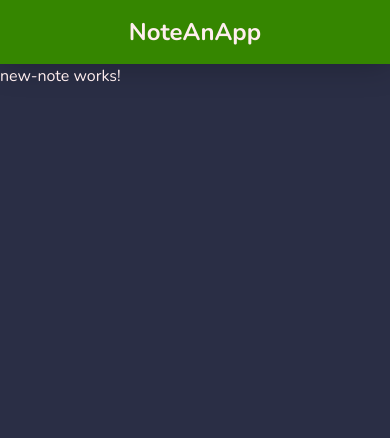
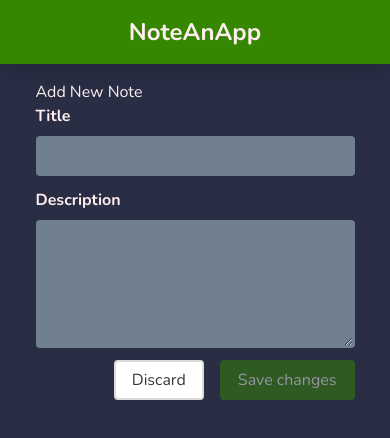
Before and after one commit to l-s-b/note-an-app, an Angular app in the folder fe-angular/: page /new in a window 390 px wide. Shown: the top 438 px of the page. Built offline with nearby package versions, Linux system fonts and the light colour scheme.

Commit message:
v0.3.2 - HTTP Requests init / attempts

```diff
--- a/fe-angular/src/app/pages/edit-note/edit-note.component.html
+++ b/fe-angular/src/app/pages/edit-note/edit-note.component.html
@@ -1,4 +1,5 @@
 <div class="edit-form-container">
+    <h1>Edit Note</h1>
     <form #editForm="ngForm" (ngSubmit)="onSubmit(editForm)">
 
         <div class="field">
--- a/fe-angular/src/app/pages/new-note/new-note.component.html
+++ b/fe-angular/src/app/pages/new-note/new-note.component.html
@@ -1 +1,27 @@
-<p>new-note works!</p>
+<div class="post-form-container">
+    <form #postForm="ngForm" (ngSubmit)="onSubmit(postForm)">
+        <h1>Add New Note</h1>
+        <div class="field">
+            <label class="label">Title</label>
+            <div class="control">
+                <input type="text" name="title" [ngModel]="note.title" required class="input">
+            </div>
+        </div>
+        <div class="field">
+            <label class="label">Description</label>
+            <div class="control">
+                <textarea class="textarea" name="description" [ngModel]="note.description" required></textarea>
+            </div>
+        </div>
+
+        <div class="field post-form-buttons">
+            <div class="control">
+                <button class="button" type="button" routerLink="">Discard</button>
+            </div>
+            <div class="control">
+                <button class="button is-primary" type="submit" [disabled]="!postForm.valid">Save changes</button>
+            </div>
+        </div>
+
+    </form>
+</div>
--- a/fe-angular/src/app/pages/new-note/new-note.component.scss
+++ b/fe-angular/src/app/pages/new-note/new-note.component.scss
@@ -0,0 +1,49 @@
+@import '../../../main-styles.scss';
+
+.post-form-container {
+    display: flex;
+    flex-direction: column;
+    margin: 0 auto;
+    max-width: 25rem;
+    width: 50%;
+    padding: 1rem;
+
+    label { color: $myWhite; }
+}
+
+.post-form-buttons {
+    display: flex;
+    flex-direction: row;
+    gap: 1rem;
+    justify-content: right;
+    flex-wrap: wrap;
+}
+
+form.ng-submitted {
+    input.ng-invalid, textarea.ng-invalid {
+        background-color: rgba($myRed, 0.1);
+        border: 2px solid $myRed;
+        box-shadow: none;
+        &:focus {
+            box-shadow: 0px 0px 5px 5px rgba($myRed, 0.2);
+        }
+    }
+}
+
+input, textarea {
+    &.ng-touched.ng-invalid {
+        background-color: rgba($myRed, 0.1);
+        border: 2px solid $myRed;
+        box-shadow: none;
+        &:focus {
+            box-shadow: 0px 0px 10px 5px rgba($myRed, 0.2);
+        }
+    }
+
+}
+
+@media (max-width: 450px) {
+    .post-form-container {
+        width: 90%;
+    }
+}
--- a/fe-angular/src/app/pages/new-note/new-note.component.ts
+++ b/fe-angular/src/app/pages/new-note/new-note.component.ts
@@ -1,10 +1,22 @@
-import { Component } from '@angular/core';
+import { Component, OnInit } from '@angular/core';
+import { NgForm } from '@angular/forms';
+import { Note } from 'src/app/shared/note.model';
 
 @Component({
   selector: 'app-new-note',
   templateUrl: './new-note.component.html',
   styleUrls: ['./new-note.component.scss']
 })
-export class NewNoteComponent {
+export class NewNoteComponent implements OnInit {
+
+  note!: Note
+
+  onSubmit(form: NgForm) {
+    console.log(form.form.value);
+  }
+
+  ngOnInit() {
+    this.note = new Note();
+  }
 
 }
--- a/fe-angular/src/app/pages/notes-list/notes-list.component.html
+++ b/fe-angular/src/app/pages/notes-list/notes-list.component.html
@@ -1,5 +1,6 @@
 <div class="notes-list-container">
     <app-searchbar></app-searchbar>
+    <button (click)="getAllNotes()">Get All Notes</button>
     <div class="notes-list">
         <app-note-card title="Title test" description="Body test"></app-note-card>
         <app-note-card></app-note-card>
--- a/fe-angular/src/app/pages/notes-list/notes-list.component.ts
+++ b/fe-angular/src/app/pages/notes-list/notes-list.component.ts
@@ -2,6 +2,8 @@ import { Component } from '@angular/core';
 import { RouterLink } from '@angular/router';
 import { NoteCardComponent } from 'src/app/note-card/note-card.component';
 import { SearchbarComponent } from 'src/app/searchbar/searchbar.component';
+import { Note } from 'src/app/shared/note.model';
+import { NotesHttpService } from 'src/app/shared/notes.service';
 @Component({
   selector: 'app-notes-list',
   templateUrl: './notes-list.component.html',
@@ -10,5 +12,19 @@ import { SearchbarComponent } from 'src/app/searchbar/searchbar.component';
   imports: [SearchbarComponent, NoteCardComponent, RouterLink]
 })
 export class NotesListComponent {
+  notes: object[] = [];
 
+  constructor(private httpService: NotesHttpService) {}
+
+  ngOnInit() {}
+
+  getAllNotes = () => {
+    this.httpService.getNotes().subscribe(
+      (response: Object) => {
+        this.notes = JSON.parse(JSON.stringify(response)).map(
+          (note: any) => note)
+      },
+      (error) => { console.log(error); }
+    );
+  }
 }
--- a/fe-angular/src/app/shared/note.model.ts
+++ b/fe-angular/src/app/shared/note.model.ts
@@ -1,9 +1,10 @@
 export class Note {
+    public id?: number;
     public title!: string;
     public description!: string;
 
     constructor() {
         this.title = '';
         this.description = '';
-      }
+    }
 }
--- /dev/null
+++ b/fe-angular/src/app/shared/notes.service.ts
@@ -0,0 +1,20 @@
+import { Injectable } from '@angular/core';
+import { Note } from './note.model';
+import { HttpClient, HttpHeaders, HttpParams } from '@angular/common/http';
+import { Observable, throwError } from 'rxjs';
+import { catchError, retry } from 'rxjs/operators';
+
+@Injectable({ providedIn: 'root' })
+export class NotesHttpService {
+
+  private baseUrl = 'http://localhost:3000';
+
+  notes: Note[] = new Array<Note>();
+
+  constructor(private http: HttpClient) {}
+  ngOnInit() {}
+
+  getNotes(): Observable<Object> {
+    return this.http.get<Object>(this.baseUrl + '/notes');
+  }
+}
```
